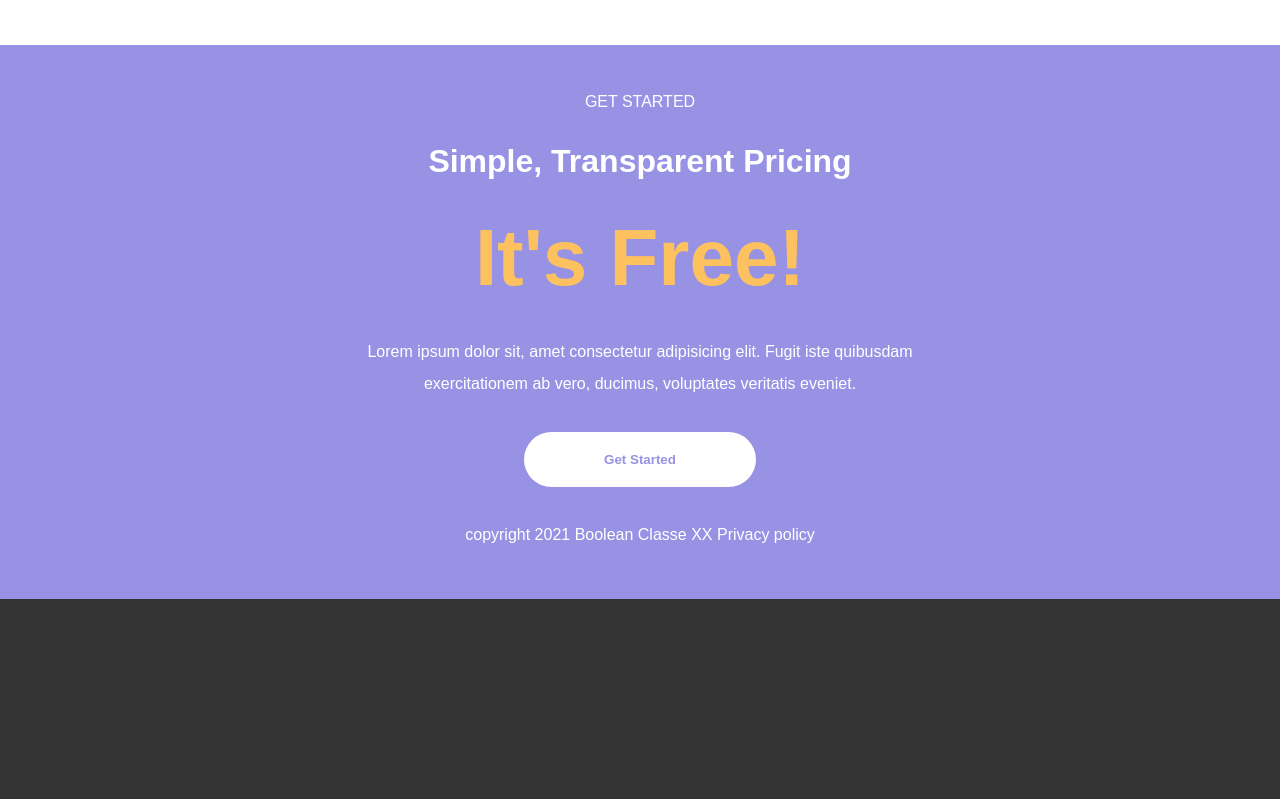
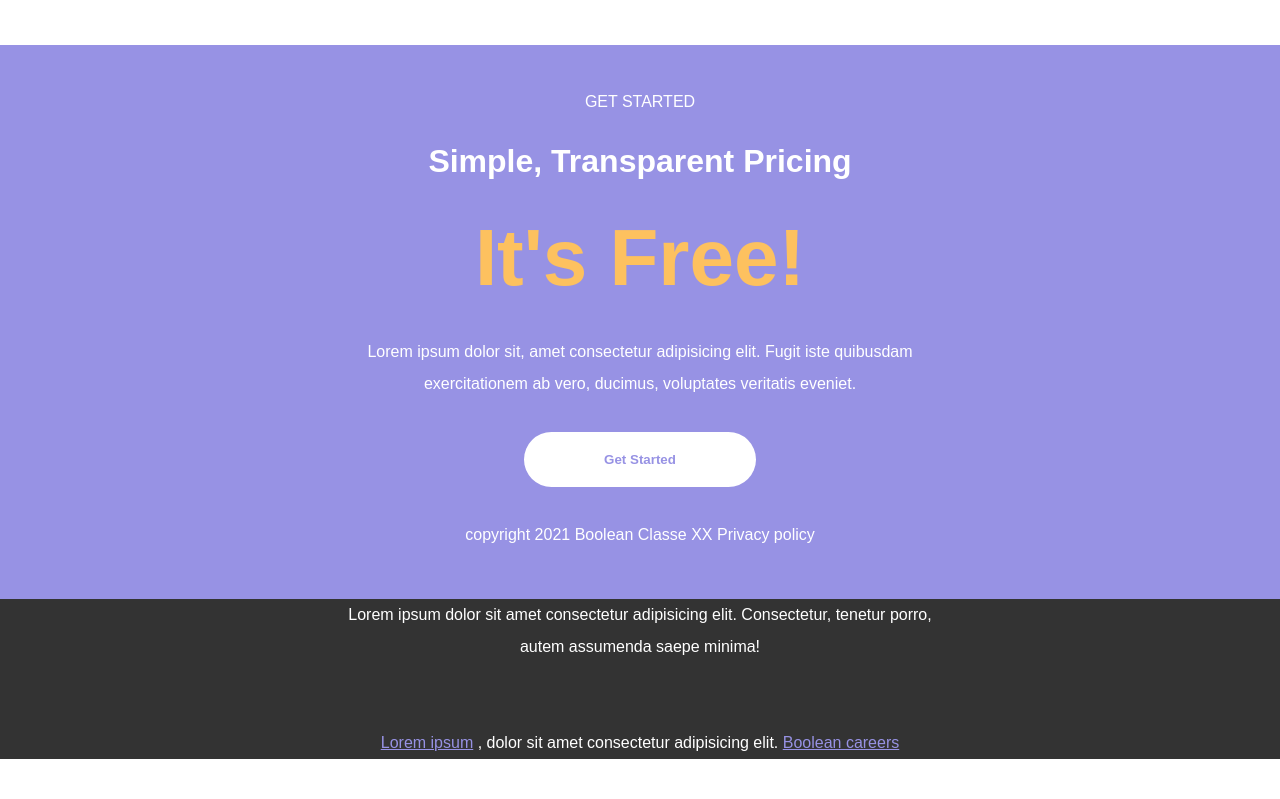
Before and after one commit to salvatoredepaola/htmlcss-responsive-layout, a plain HTML site: page index.html in a window 1280 px wide. Shown: the part 4875-5674 px from the top of the page. After the commit the page ends 5634 px from the top, so only its background shows below. Drawn offline with Linux system fonts and the light colour scheme.

Commit message:
footer responsive

```diff
--- a/css/style.css
+++ b/css/style.css
@@ -223,6 +223,11 @@ a{
 
 /* FOOTER */
 
+footer a{
+    color: #9792e4;
+    text-decoration: underline;
+}
+
 @media screen and (max-width: 767px){
     .navigation{
         display: none;
@@ -241,6 +246,9 @@ a{
     }
     .col50{
         width: 100%;
+    }
+    .col70{
+        max-width: 100%;
     }
     p{
         line-height: 1.6;
@@ -274,6 +282,7 @@ a{
     .textOrange{
         font-size: 40px;
     }
+
 }
 
 @media screen and (min-width:768px) and (max-width: 992px){
--- a/index.html
+++ b/index.html
@@ -250,8 +250,9 @@
     <footer>
 
         <section class="bgBlack">
-            <div class="getStarted h200">
-
+            <div class="getStarted textCenter textWhite">
+                <p class="padBottom2Rem">Lorem ipsum dolor sit amet consectetur adipisicing elit. Consectetur, tenetur porro, autem assumenda saepe minima!</p>
+                <p class="padTop2Rem"><a href="">Lorem ipsum</a> , dolor sit amet consectetur adipisicing elit. <a href="">Boolean careers</a> </p>
             </div>
         </section>
 
```
